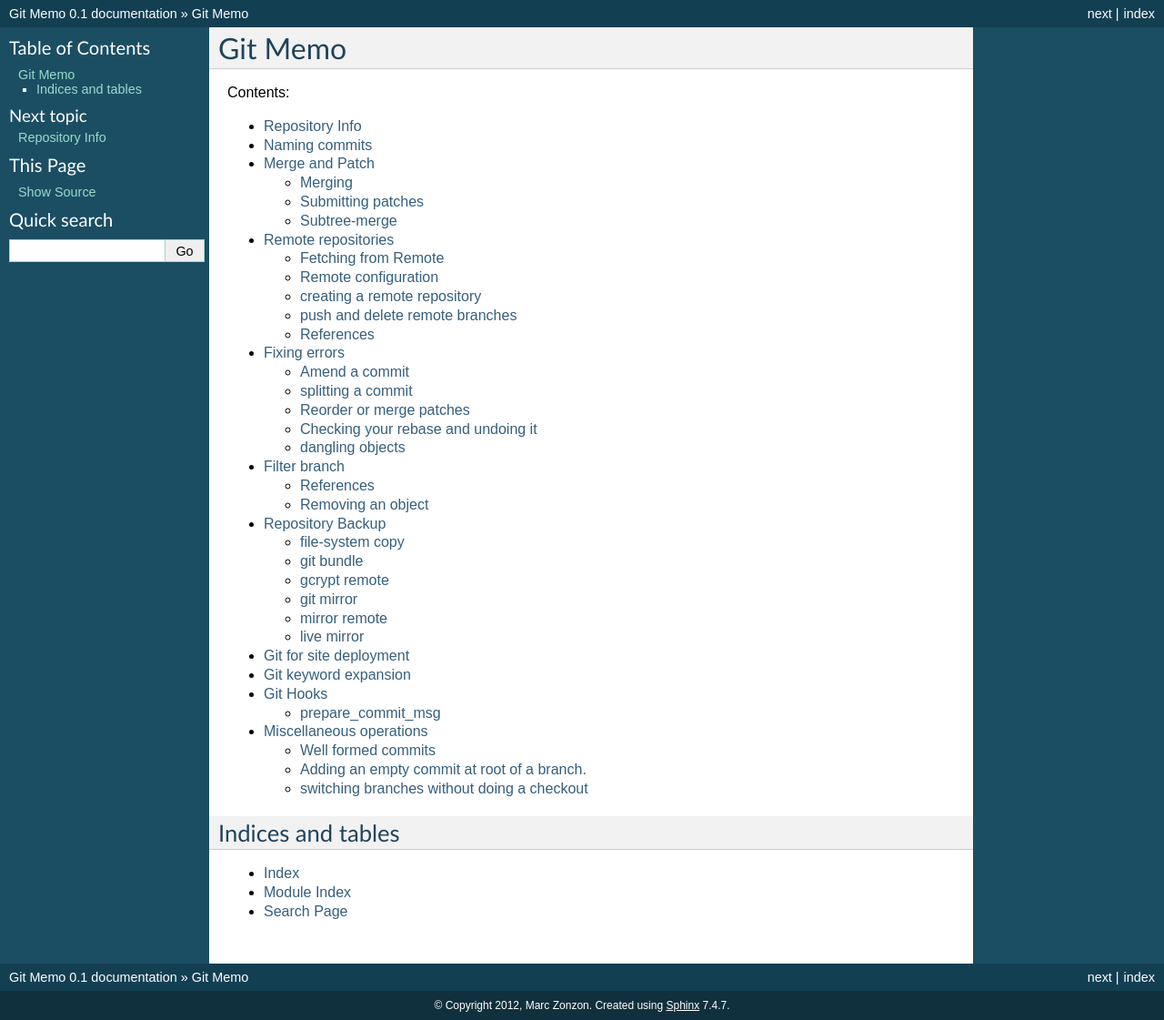
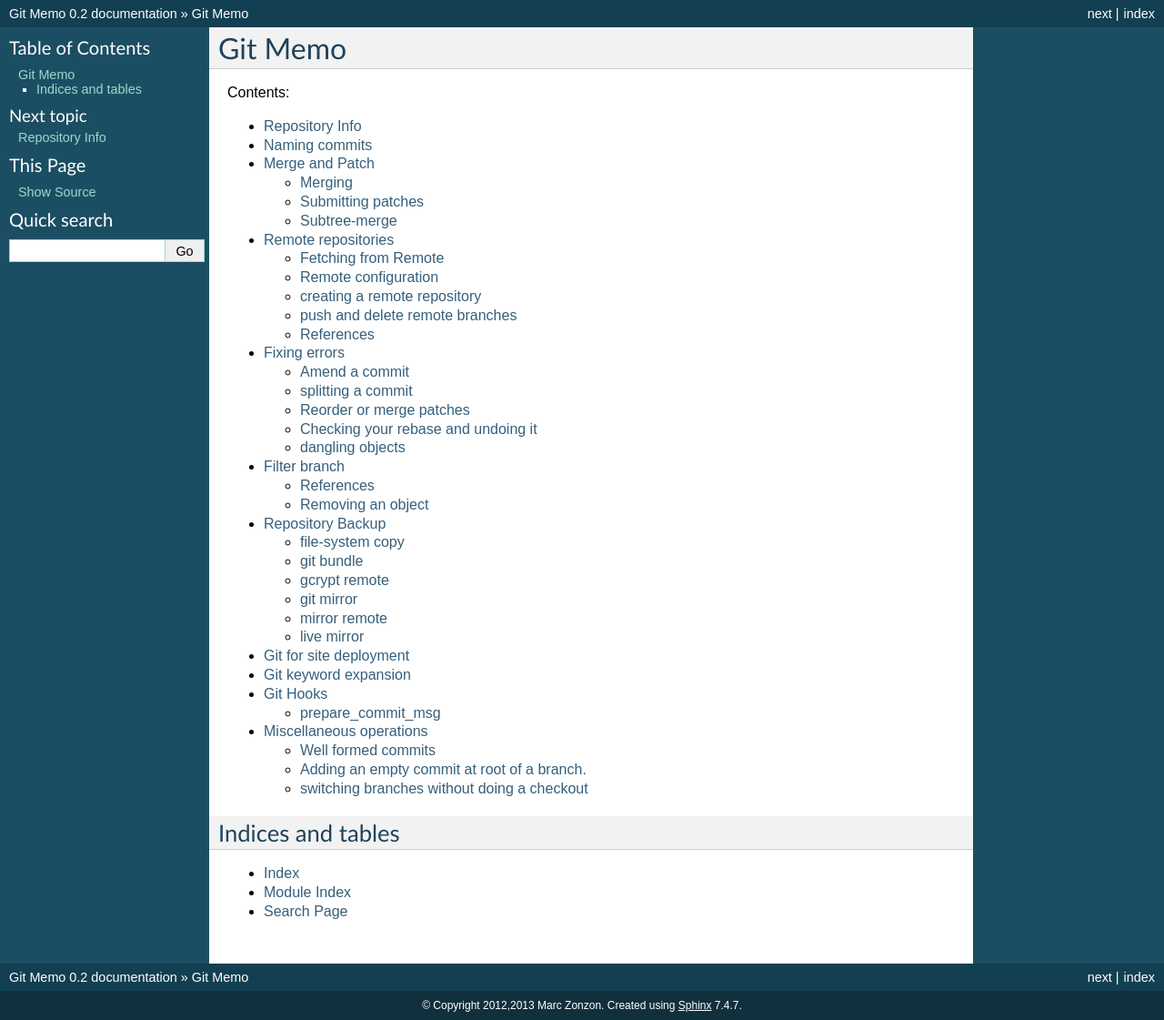
Before and after one commit to marczz/git-memo, a Sphinx documentation site: the page built from source/index.rst, in a window 1280 px wide. Shown: the whole page at 91% size. Built offline with Sphinx 7.4.7, drawn with Linux system fonts in a browser that asks for light colours.

Commit message:
conf.py: bumped version to 0.2

```diff
--- a/source/conf.py
+++ b/source/conf.py
@@ -42,16 +42,16 @@ master_doc = 'index'
 
 # General information about the project.
 project = 'Git Memo'
-copyright = '2012, Marc Zonzon'
+copyright = '2012,2013 Marc Zonzon'
 
 # The version info for the project you're documenting, acts as replacement for
 # |version| and |release|, also used in various other places throughout the
 # built documents.
 #
 # The short X.Y version.
-version = '0.1'
+version = '0.2'
 # The full version, including alpha/beta/rc tags.
-release = '0.1'
+release = '0.2'
 
 # The language for content autogenerated by Sphinx. Refer to documentation
 # for a list of supported languages.
```
